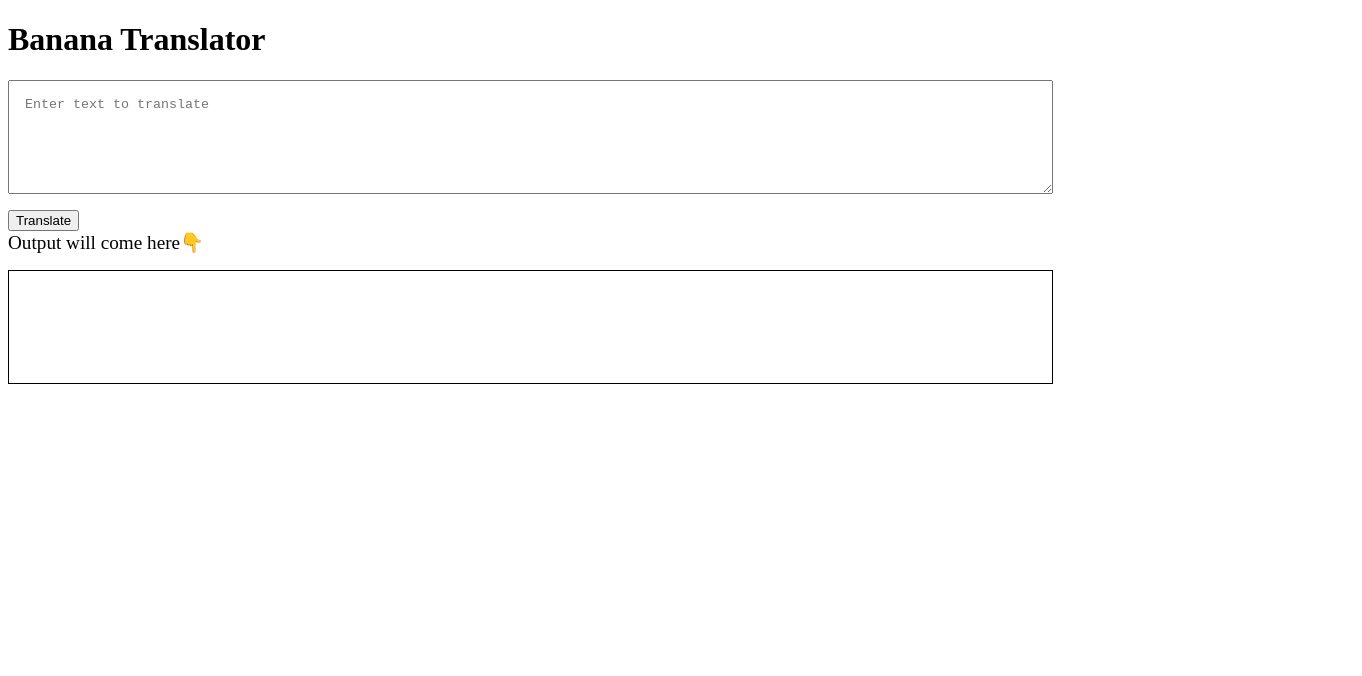
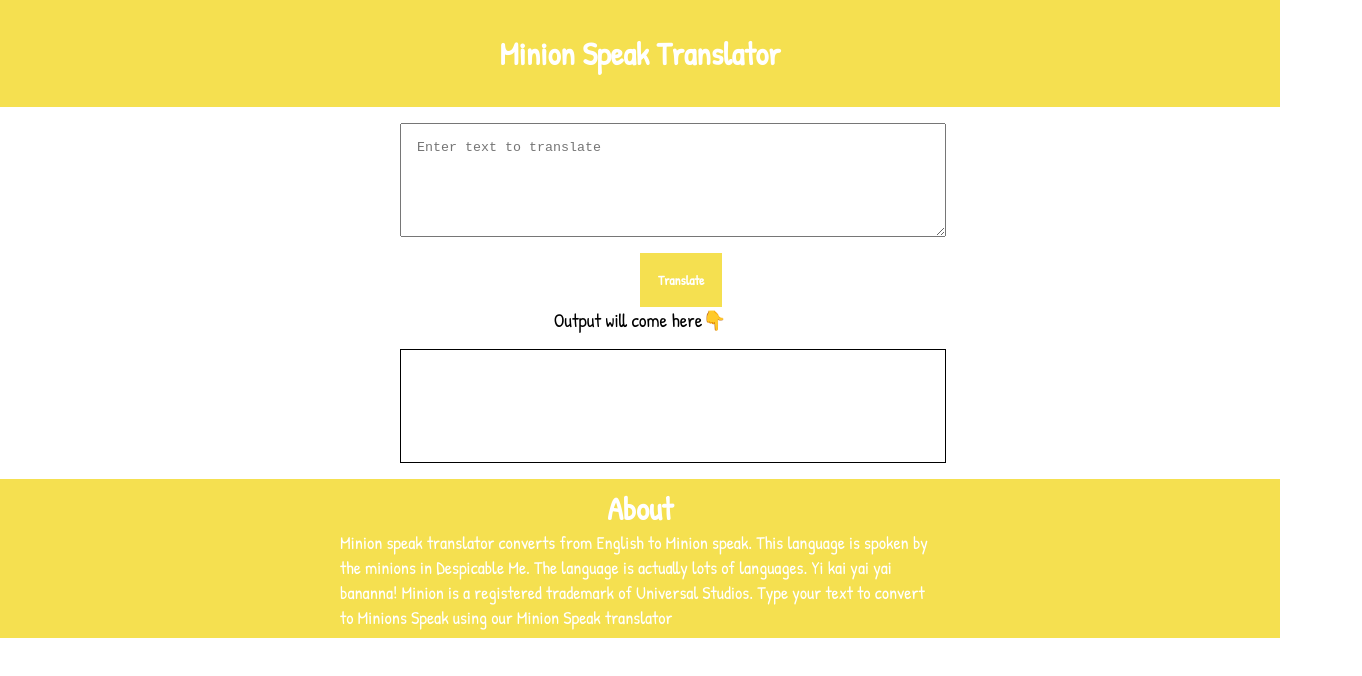
Before and after one commit to Aakarshashetty/minion-translator, a plain HTML site: page index.html in a window 1280 px wide. Shown: the whole page, 1362 px wide, since content can reach past the window. Drawn offline with Linux system fonts and the light colour scheme.

Commit message:
added css

```diff
--- a/index.html
+++ b/index.html
@@ -6,16 +6,13 @@
     <meta name="viewport" content="width=device-width, initial-scale=1.0">
     <title>banana-translator</title>
 </head>
-<style>
+<!-- <style>
     textarea{
         padding: 1rem;
         margin: 1rem 0rem;
         width: 80%;
         height: 10vh;
         display: block;
-    }
-    .h1{
-        text-align: left;
     }
     .output{
         border: 1px solid black;
@@ -24,16 +21,22 @@
         padding: 1rem;
         margin: 1rem 0rem;
     }
-</style>
+</style> -->
+<link href="styles.css" rel="stylesheet">
 <body>
-    <h1 class="h1">Banana Translator</h1>
+    <nav class="nav">
+        <div class="nav-brand">Minion Speak Translator</div>
+    </nav>
     <textarea id="txt-input" placeholder="Enter text to translate"></textarea>
     <button id="btn-translator">Translate</button>
-    <div style="font-size: larger;">Output will come here👇</div>
+    <div class="text">Output will come here👇</div>
     <div class="output">
+    </div>
     <script src="app.js" type="text/javascript"></script>
-
-    </div>
+    <footer class="footer">
+        <div class="footer-insider">About</div>
+        <p class="para">Minion speak translator converts from English to Minion speak. This language is spoken by the minions in Despicable Me. The language is actually lots of languages. Yi kai yai yai bananna! Minion is a registered trademark of Universal Studios. Type your text to convert to Minions Speak using our Minion Speak translator</p>
+    </footer>
 
 </body>
 </html>
--- /dev/null
+++ b/styles.css
@@ -0,0 +1,63 @@
+@import url('https://fonts.googleapis.com/css2?family=Amatic+SC:wght@700&family=Montserrat&family=Open+Sans&family=Patrick+Hand&family=Permanent+Marker&family=Roboto&family=Source+Sans+Pro&display=swap');
+:root{
+    font-family: 'Patrick Hand', cursive;
+    --primary-color: #f5e050;
+}
+body{
+
+    margin: 0px;
+}
+.nav{
+    background-color: var(--primary-color);
+    padding: 2rem;
+    color: white;
+
+}
+.nav .nav-brand{
+    font-size: xx-large;
+    font-weight: bolder;
+    text-align: center;
+}
+#txt-input{
+    padding: 1rem;
+    margin: 1rem 25rem;
+    width: 40%;
+    height: 10vh;
+    display: block;
+}
+#btn-translator{
+    border: 2px solid var(--primary-color);
+    background-color: var(--primary-color);
+    color: white;
+    font-weight: bold;
+    text-align: center;
+    margin: auto 640px;
+    padding: 1rem;
+    font-family: 'Patrick Hand', cursive;
+}
+.text{
+    font-size: larger;
+    text-align: center;
+}
+.output{
+    border: 1px solid black;
+    height: 10vh;
+    width: 40%;
+    padding: 1rem;
+    margin: 1rem 25rem;
+}
+.footer{
+    background-color: var(--primary-color);
+    padding: 0.5rem;
+    color: white;
+}
+.footer-insider{
+    text-align: center;
+    font-weight: bolder;
+    font-size: xx-large;
+}
+.para{
+    max-width: 600px;
+    margin: auto;
+    font-size: large;
+}
```
